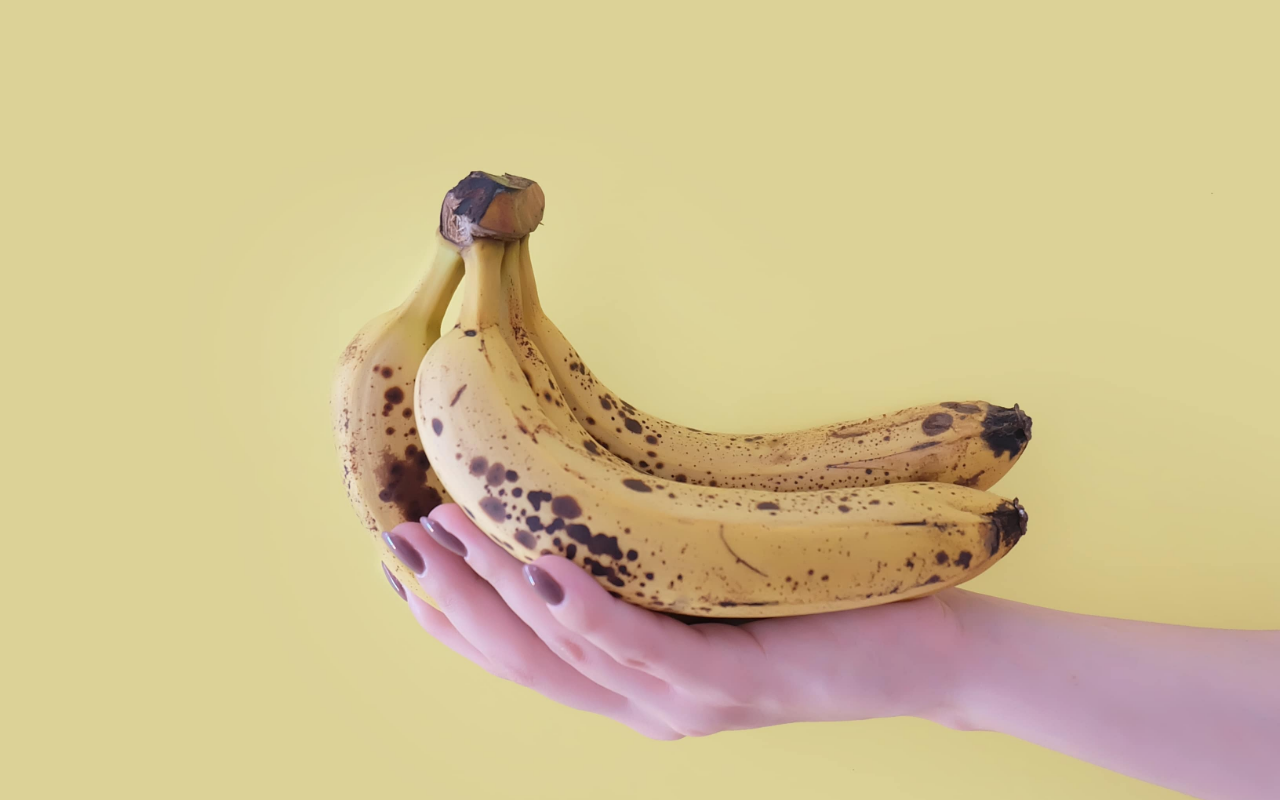
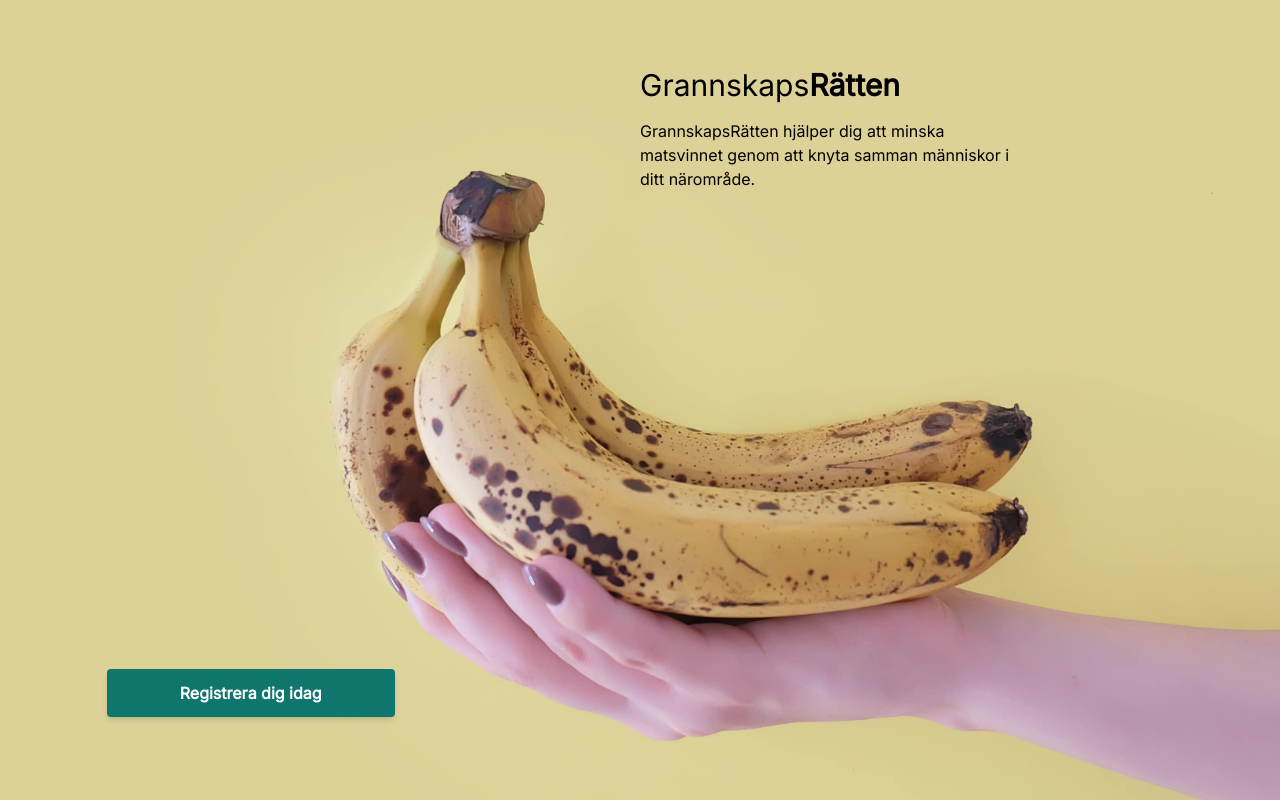
Before and after one commit to BaqerAlabedi/u08-business-idea-dreamteam, a React (Vite) app in the folder front/: page / in a window 1280 px wide. Built offline with nearby package versions, Linux system fonts and the light colour scheme.

Commit message:
indexpage done!

```diff
--- a/front/src/pages/Index.tsx
+++ b/front/src/pages/Index.tsx
@@ -1,7 +1,18 @@
+import Button from "../components/Button";
+
 function Index() {
 	return(
 
-		<div className="h-screen bg-cover bg-center bg-index">
+		<div className="flex items-center h-screen bg-cover bg-center bg-index">
+
+			<section className="mx-auto w-72 h-5/6 place-content-around lg:grid-cols-1 lg:justify-items-stretch grid grid-rows-1 lg:w-5/6 lg:place-content-start ">
+				<div className="lg:place-self-end lg:self-start lg:w-3/6">
+					<h1 className="lg:w-96 text-3xl mb-4">Grannskaps<b>Rätten</b></h1>
+					<p className="lg:w-96">GrannskapsRätten hjälper dig att minska matsvinnet genom att knyta samman människor i ditt närområde. </p>
+				</div>
+
+				<Button className="lg:justify-self-start w-72 h-12 mb-4 bg-teal-700 text-white">Registrera dig <b>idag</b></Button>
+			</section>
 		</div>
 
 
```
